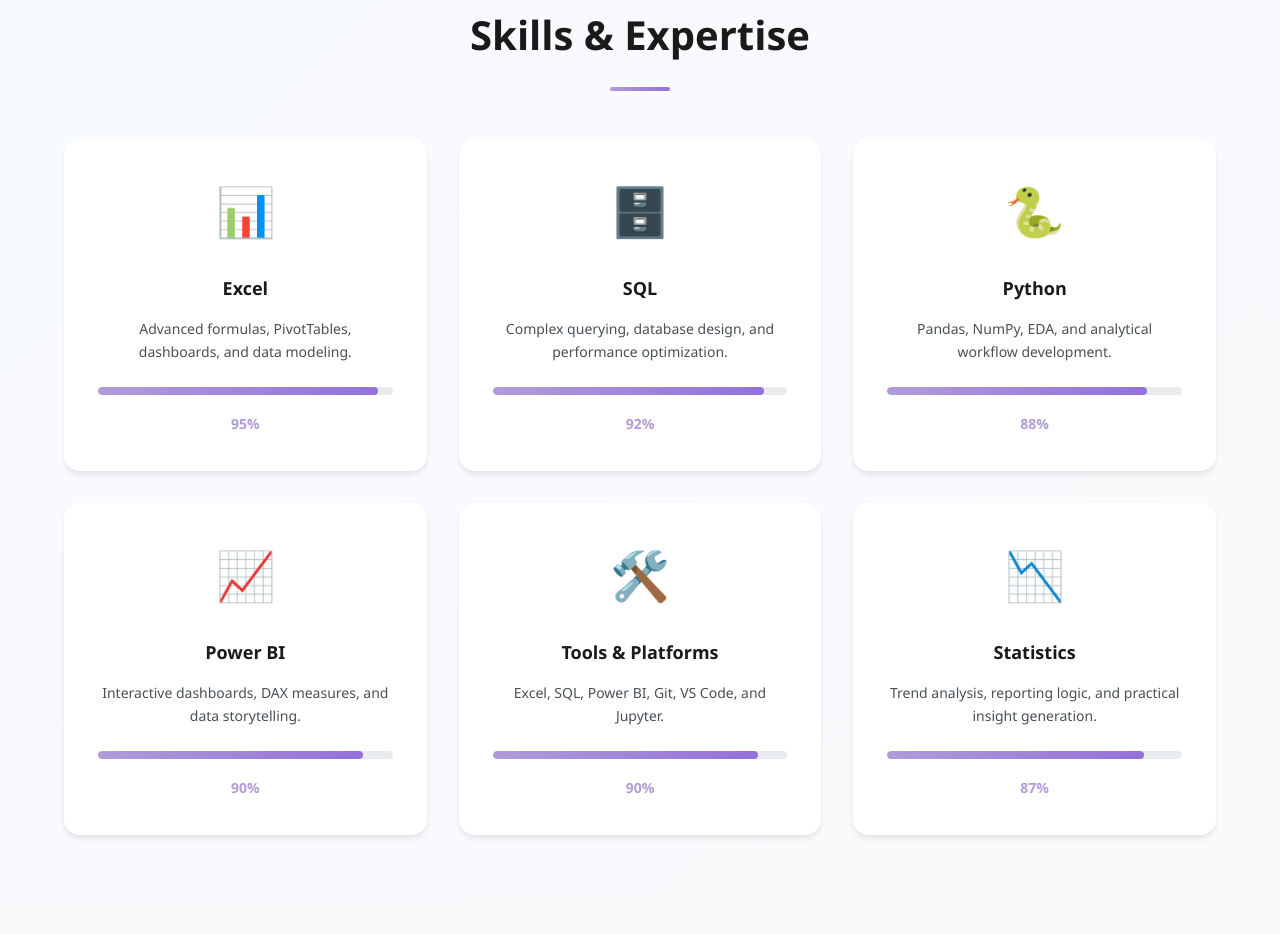
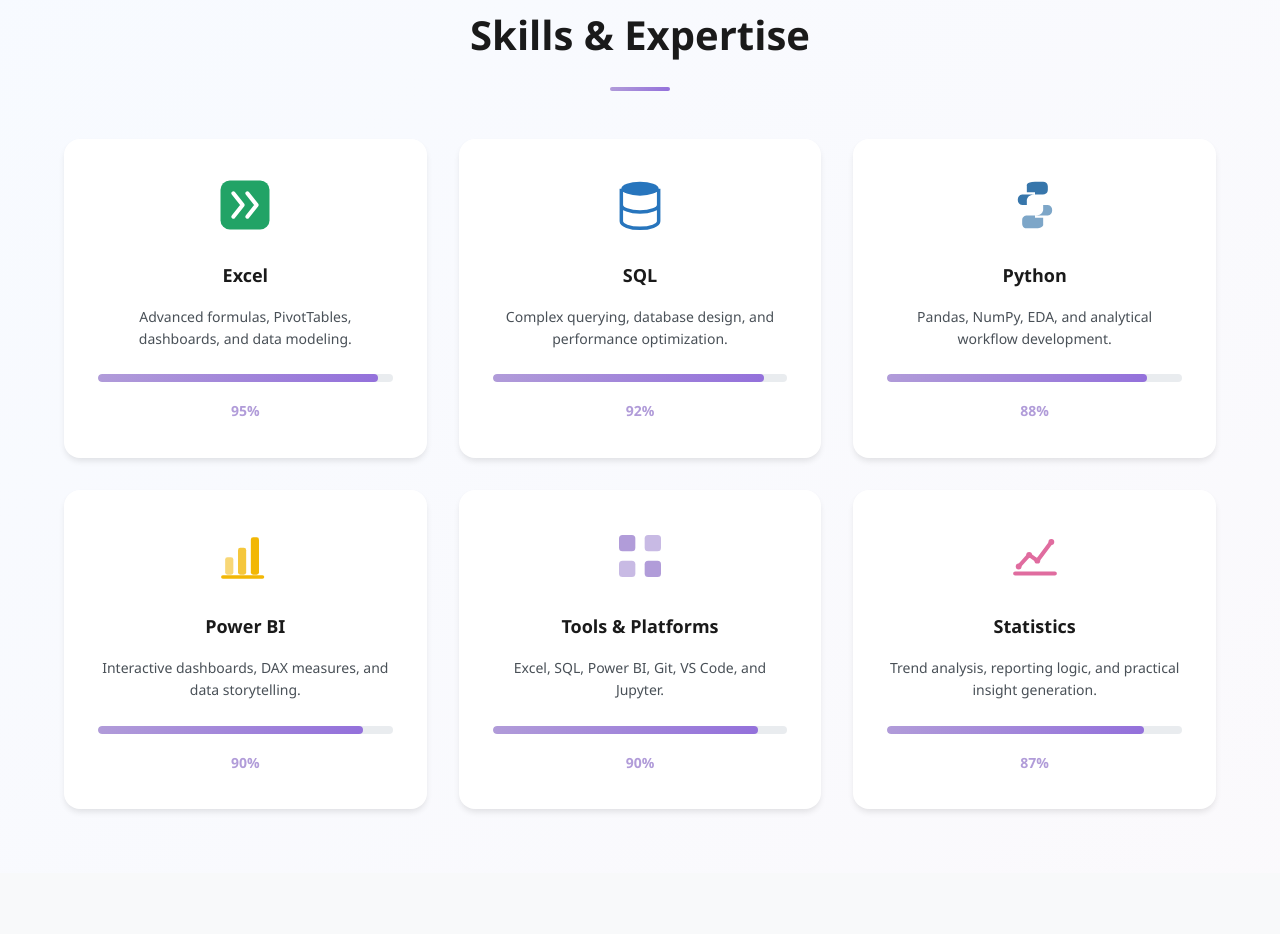
Before and after one commit to charlesnatasha/charlesnatasha.github.io, a plain HTML site: page index.html in a window 1280 px wide. Shown: the part 2581-3515 px from the top of the page. Drawn offline with Linux system fonts and the light colour scheme.

Commit message:
Refresh skills section icons

```diff
--- a/index.html
+++ b/index.html
@@ -144,42 +144,42 @@
             <h2 class="section-title">Skills & Expertise</h2>
             <div class="skills-grid">
                 <div class="skill-card">
-                    <div class="skill-icon">📊</div>
+                    <div class="skill-icon" aria-hidden="true"><svg class="app-icon excel-icon" viewBox="0 0 48 48" fill="none"><rect x="3" y="3" width="42" height="42" rx="8" fill="currentColor"/><path d="m14 14 8 10-8 10m12-20 8 10-8 10" stroke="#fff" stroke-width="3.5" stroke-linecap="round" stroke-linejoin="round"/></svg></div>
                     <h3>Excel</h3>
                     <p class="skill-description">Advanced formulas, PivotTables, dashboards, and data modeling.</p>
                     <div class="progress-bar"><div class="progress" style="width:95%"></div></div>
                     <span class="progress-text">95%</span>
                 </div>
                 <div class="skill-card">
-                    <div class="skill-icon">🗄️</div>
+                    <div class="skill-icon" aria-hidden="true"><svg class="app-icon sql-icon" viewBox="0 0 48 48" fill="none"><ellipse cx="24" cy="10" rx="16" ry="6" fill="currentColor"/><path d="M8 10v14c0 3.3 7.2 6 16 6s16-2.7 16-6V10M8 24v14c0 3.3 7.2 6 16 6s16-2.7 16-6V24" stroke="currentColor" stroke-width="3"/></svg></div>
                     <h3>SQL</h3>
                     <p class="skill-description">Complex querying, database design, and performance optimization.</p>
                     <div class="progress-bar"><div class="progress" style="width:92%"></div></div>
                     <span class="progress-text">92%</span>
                 </div>
                 <div class="skill-card">
-                    <div class="skill-icon">🐍</div>
+                    <div class="skill-icon" aria-hidden="true"><svg class="app-icon python-icon" viewBox="0 0 48 48" fill="none"><path d="M24 4c-8 0-7 3.5-7 3.5V13h7v2H13c-5 0-5 9 0 9h4v-4s0-5 7-5h7s4 0 4-4V8s0-4-4-4h-7Z" fill="currentColor"/><path d="M24 44c8 0 7-3.5 7-3.5V35h-7v-2h11c5 0 5-9 0-9h-4v4s0 5-7 5h-7s-4 0-4 4v3s0 4 4 4h7Z" fill="currentColor" opacity=".65"/></svg></div>
                     <h3>Python</h3>
                     <p class="skill-description">Pandas, NumPy, EDA, and analytical workflow development.</p>
                     <div class="progress-bar"><div class="progress" style="width:88%"></div></div>
                     <span class="progress-text">88%</span>
                 </div>
                 <div class="skill-card">
-                    <div class="skill-icon">📈</div>
+                    <div class="skill-icon" aria-hidden="true"><svg class="app-icon powerbi-icon" viewBox="0 0 48 48" fill="none"><rect x="7" y="25" width="7" height="15" rx="2" fill="currentColor" opacity=".55"/><rect x="18" y="17" width="7" height="23" rx="2" fill="currentColor" opacity=".78"/><rect x="29" y="8" width="7" height="32" rx="2" fill="currentColor"/><path d="M5 42h34" stroke="currentColor" stroke-width="3" stroke-linecap="round"/></svg></div>
                     <h3>Power BI</h3>
                     <p class="skill-description">Interactive dashboards, DAX measures, and data storytelling.</p>
                     <div class="progress-bar"><div class="progress" style="width:90%"></div></div>
                     <span class="progress-text">90%</span>
                 </div>
                 <div class="skill-card">
-                    <div class="skill-icon">🛠️</div>
+                    <div class="skill-icon" aria-hidden="true"><svg class="app-icon tools-icon" viewBox="0 0 48 48" fill="none"><rect x="6" y="6" width="14" height="14" rx="3" fill="currentColor"/><rect x="28" y="6" width="14" height="14" rx="3" fill="currentColor" opacity=".7"/><rect x="6" y="28" width="14" height="14" rx="3" fill="currentColor" opacity=".7"/><rect x="28" y="28" width="14" height="14" rx="3" fill="currentColor"/></svg></div>
                     <h3>Tools & Platforms</h3>
                     <p class="skill-description">Excel, SQL, Power BI, Git, VS Code, and Jupyter.</p>
                     <div class="progress-bar"><div class="progress" style="width:90%"></div></div>
                     <span class="progress-text">90%</span>
                 </div>
                 <div class="skill-card">
-                    <div class="skill-icon">📉</div>
+                    <div class="skill-icon" aria-hidden="true"><svg class="app-icon statistics-icon" viewBox="0 0 48 48" fill="none"><path d="M7 39h34M10 33l9-10 7 5 12-16" stroke="currentColor" stroke-width="3.5" stroke-linecap="round" stroke-linejoin="round"/><circle cx="10" cy="33" r="2.5" fill="currentColor"/><circle cx="19" cy="23" r="2.5" fill="currentColor"/><circle cx="26" cy="28" r="2.5" fill="currentColor"/><circle cx="38" cy="12" r="2.5" fill="currentColor"/></svg></div>
                     <h3>Statistics</h3>
                     <p class="skill-description">Trend analysis, reporting logic, and practical insight generation.</p>
                     <div class="progress-bar"><div class="progress" style="width:87%"></div></div>
--- a/style.css
+++ b/style.css
@@ -129,7 +129,15 @@
 .skills-grid { display: grid; grid-template-columns: repeat(auto-fit, minmax(280px, 1fr)); gap: var(--spacing-lg); }
 .skill-card { background-color: var(--bg-primary); padding: var(--spacing-lg); border-radius: var(--radius-lg); text-align: center; box-shadow: var(--shadow-md); transition: all var(--transition-base); border: 2px solid transparent; }
 .skill-card:hover { transform: translateY(-8px); box-shadow: var(--shadow-lg); border-color: var(--color-accent); }
-.skill-icon { font-size: 3rem; margin-bottom: var(--spacing-md); display: block; }
+.skill-icon { width: 64px; height: 64px; margin: 0 auto var(--spacing-md); display: flex; align-items: center; justify-content: center; }
+.app-icon { width: 56px; height: 56px; display: block; transition: transform var(--transition-fast); }
+.skill-card:hover .app-icon { transform: scale(1.08) rotate(-3deg); }
+.excel-icon { color: #21a366; }
+.sql-icon { color: #2775bd; }
+.python-icon { color: #3776ab; }
+.powerbi-icon { color: #f2b705; }
+.tools-icon { color: var(--color-accent); }
+.statistics-icon { color: #e06c9f; }
 .skill-card h3 { font-size: var(--font-size-lg); margin-bottom: var(--spacing-sm); color: var(--text-primary); }
 .skill-description { color: var(--text-secondary); font-size: var(--font-size-sm); margin-bottom: var(--spacing-md); }
 .progress-bar { background-color: var(--bg-tertiary); height: 8px; border-radius: var(--radius-full); overflow: hidden; margin-bottom: var(--spacing-sm); }
```
